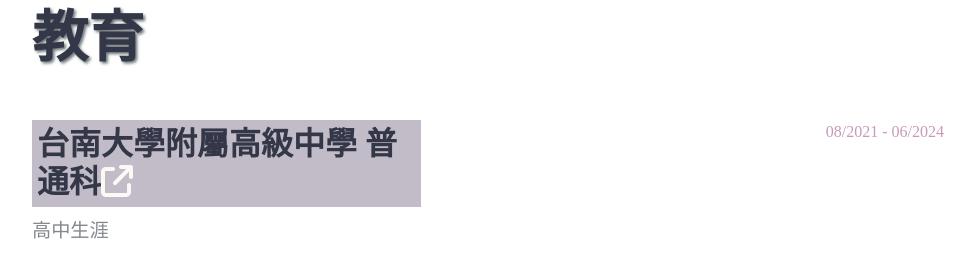
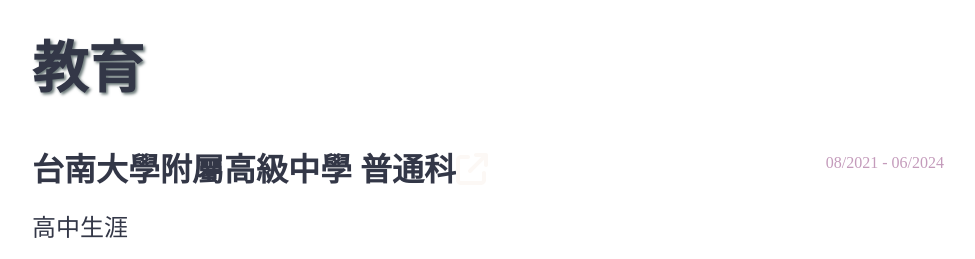
Before and after one commit to a113070013/tingchieh0919.github.io, a plain HTML site: page index.html in a window 1280 px wide. Shown: the part 2410-2669 px from the top of the page, without its empty margins (288-1263 px from the left). Drawn offline with nearby package versions, Linux system fonts and the light colour scheme; a web font is replaced by a local one.

Commit message:
Update mystyle.css

```diff
--- a/css/mystyle.css
+++ b/css/mystyle.css
@@ -122,12 +122,6 @@ h1 span{
 }
 
 #experience .subheading {
-    color: #333747;
-    opacity:0.6;
-    font-size:larger;
-}
-
-#education .subheading{
     color: #333747;
     opacity:0.6;
     font-size:larger;
@@ -428,11 +422,7 @@ h1 span{
     color: #333747;
 }
 
-#education h3 {
-    background:#c2bcc8 ;
-    padding: 5px;
-    width: 49%;
-}
+
 
 svg {
     background: transparent;
```
